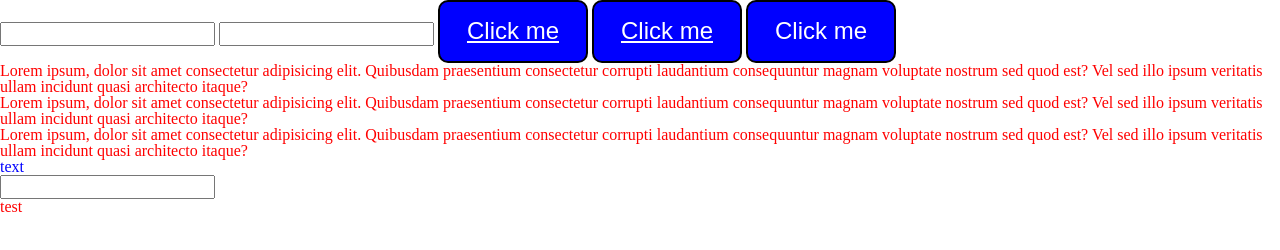
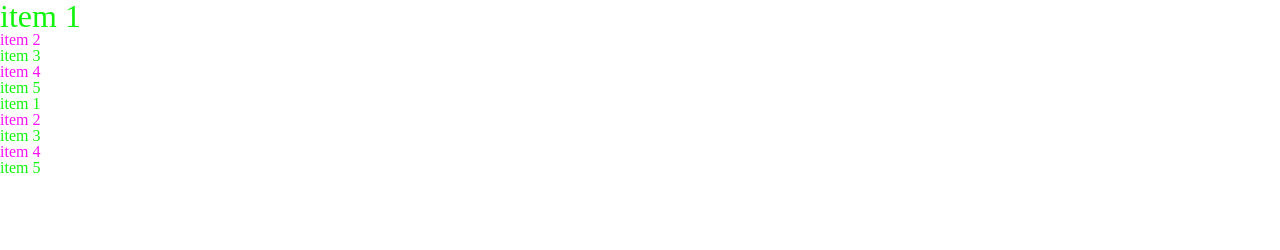
Before and after one commit to fc-fullstack-courses/fe-2023-1-html----css, a plain HTML site: page index.html in a window 1280 px wide. Drawn offline with Linux system fonts and the light colour scheme.

Commit message:
Add child elements pseudoclasses

```diff
--- a/assets/css/selectors.css
+++ b/assets/css/selectors.css
@@ -103,7 +103,7 @@ p {
 }
 
 .link:hover:not(a),
-.link:focus:not(a)  {
+.link:focus:not(a) {
   background-color: limegreen;
 }
 
@@ -123,6 +123,42 @@ p {
   color: green;
 }
 
-body > :not(a,button) {
+body > :not(a, button) {
+  /* color: red; */
+}
+
+li:first-child {
   color: red;
 }
+
+li:last-child {
+  color: green;
+}
+
+div> ul > li:first-child {
+  font-size: 32px;
+}
+
+li:nth-child(3) {
+  color: orange;
+}
+
+li:nth-child(n) {
+  color: darkcyan;
+}
+
+/* li:nth-child(2n) {
+  color: rgb(250, 17, 246);
+} */
+
+li:nth-child(even) {
+  color: rgb(250, 17, 246);
+}
+/*
+li:nth-child(2n + 1) {
+  color:rgb(17, 244, 13);
+} */
+
+li:nth-child(odd) {
+  color:rgb(17, 244, 13);
+}
--- a/index.html
+++ b/index.html
@@ -7,35 +7,21 @@
     <link rel="stylesheet" href="assets/css/selectors.css" />
   </head>
   <body>
-    <input type="text" tabindex="10"/>
-    <input type="text" />
-
-    <a href="#testasdsafsafs" class="link">Click me</a>
-    <a href="#" class="link">Click me</a>
-    <button class="link" tabindex="-1">Click me</button>
-    <p class="par" tabindex="0">
-      Lorem ipsum, dolor sit amet consectetur adipisicing elit. Quibusdam
-      praesentium consectetur corrupti laudantium consequuntur magnam voluptate
-      nostrum sed quod est? Vel sed illo ipsum veritatis ullam incidunt quasi
-      architecto itaque?
-    </p>
-    <p class="par" tabindex="1">
-      Lorem ipsum, dolor sit amet consectetur adipisicing elit. Quibusdam
-      praesentium consectetur corrupti laudantium consequuntur magnam voluptate
-      nostrum sed quod est? Vel sed illo ipsum veritatis ullam incidunt quasi
-      architecto itaque?
-    </p>
-    <p class="par" tabindex="2">
-      Lorem ipsum, dolor sit amet consectetur adipisicing elit. Quibusdam
-      praesentium consectetur corrupti laudantium consequuntur magnam voluptate
-      nostrum sed quod est? Vel sed illo ipsum veritatis ullam incidunt quasi
-      architecto itaque?
-    </p>
-
-    <div class="div">
-      <p>text</p>
-      <input type="text">
+    <div>
+      <ul>
+        <li>item 1</li>
+        <li>item 2</li>
+        <li>item 3</li>
+        <li>item 4</li>
+        <li>item 5</li>
+      </ul>
     </div>
-    <span>test</span>
+    <ul>
+      <li class="first">item 1</li>
+      <li>item 2</li>
+      <li>item 3</li>
+      <li>item 4</li>
+      <li>item 5</li>
+    </ul>
   </body>
 </html>
```
